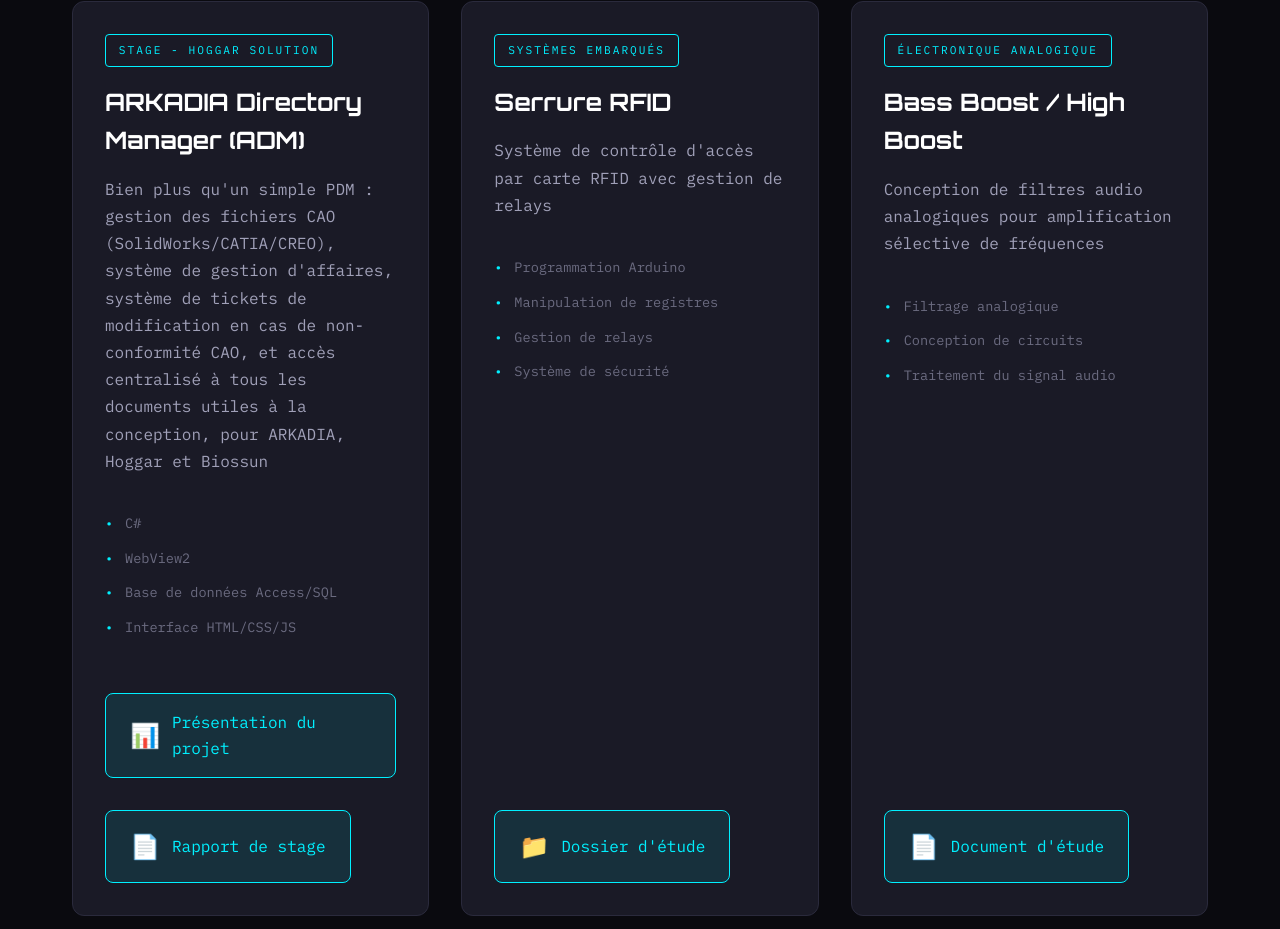
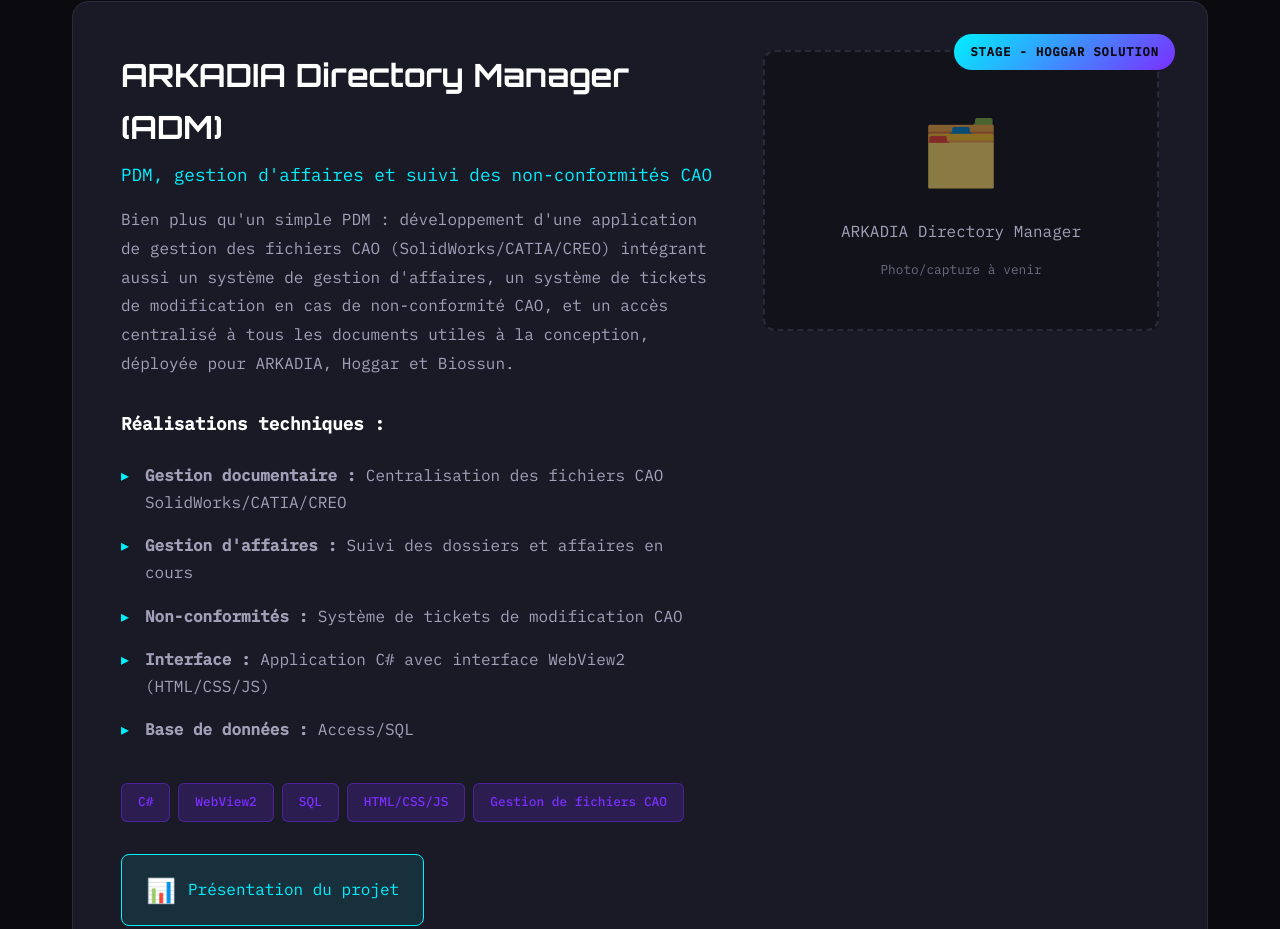
Before and after one commit to qthivand/Portfolio, a website built with Vite: page index.html in a window 1280 px wide. Shown: the part 6556-7485 px from the top of the page. Built offline with nearby package versions, Linux system fonts and the light colour scheme.

Commit message:
Update index.html

```diff
--- a/index.html
+++ b/index.html
@@ -22,6 +22,7 @@
           <ul class="sous-menu">
             <li><a href="#boite-noire">Boîte Noire Moto</a></li>
             <li><a href="#bras-robot">Bras Robot</a></li>
+            <li><a href="#adm-pdm">ADM</a></li>
             <li><a href="#serrure-rfid">Serrure RFID</a></li>
             <li><a href="#bass-boost">Bass/High Boost</a></li>
             <li><a href="#autres-projets">Autres Projets</a></li>
@@ -416,17 +417,38 @@
       </div>
 
 
-      <div class="projects-grid">
-        <div class="project-card" id="adm-pdm">
-          <div class="project-label">Stage - Hoggar Solution</div>
+      <div class="featured-project" id="adm-pdm">
+        <div class="project-featured-badge">Stage - Hoggar Solution</div>
+        <div class="project-featured-content">
+          <div class="project-featured-text">
             <h3>ARKADIA Directory Manager (ADM)</h3>
-          <p>Bien plus qu'un simple PDM : gestion des fichiers CAO (SolidWorks/CATIA/CREO), système de gestion d'affaires, système de tickets de modification en cas de non-conformité CAO, et accès centralisé à tous les documents utiles à la conception, pour ARKADIA, Hoggar et Biossun</p>
-          <ul class="project-tech-list">
-            <li>C#</li>
-            <li>WebView2</li>
-            <li>Base de données Access/SQL</li>
-            <li>Interface HTML/CSS/JS</li>
+            <p class="project-subtitle">PDM, gestion d'affaires et suivi des non-conformités CAO</p>
+            <p class="project-description">
+              Bien plus qu'un simple PDM : développement d'une application de gestion des fichiers CAO
+              (SolidWorks/CATIA/CREO) intégrant aussi un système de gestion d'affaires, un système de tickets
+              de modification en cas de non-conformité CAO, et un accès centralisé à tous les documents utiles
+              à la conception, déployée pour ARKADIA, Hoggar et Biossun.
+            </p>
+
+            <div class="project-features">
+              <h4>Réalisations techniques :</h4>
+              <ul>
+                <li><strong>Gestion documentaire :</strong> Centralisation des fichiers CAO SolidWorks/CATIA/CREO</li>
+                <li><strong>Gestion d'affaires :</strong> Suivi des dossiers et affaires en cours</li>
+                <li><strong>Non-conformités :</strong> Système de tickets de modification CAO</li>
+                <li><strong>Interface :</strong> Application C# avec interface WebView2 (HTML/CSS/JS)</li>
+                <li><strong>Base de données :</strong> Access/SQL</li>
               </ul>
+            </div>
+
+            <div class="tech-stack">
+              <span class="tech-tag">C#</span>
+              <span class="tech-tag">WebView2</span>
+              <span class="tech-tag">SQL</span>
+              <span class="tech-tag">HTML/CSS/JS</span>
+              <span class="tech-tag">Gestion de fichiers CAO</span>
+            </div>
+
             <div class="project-docs">
               <a href="https://docs.google.com/presentation/d/14yKzUr9mFe1CJOTjsUNvW2CsrYt_LciZHV3tyeDbNYo/edit?usp=sharing" target="_blank" class="doc-link">
                 <span class="doc-icon">📊</span>
@@ -441,6 +463,17 @@
             </div>
           </div>
 
+          <div class="project-featured-visual">
+            <div class="visual-placeholder">
+              <div class="placeholder-icon">🗂️</div>
+              <p>ARKADIA Directory Manager</p>
+              <small>Photo/capture à venir</small>
+            </div>
+          </div>
+        </div>
+      </div>
+
+      <div class="projects-grid">
         <div class="project-card" id="serrure-rfid">
           <div class="project-label">Systèmes Embarqués</div>
           <h3>Serrure RFID</h3>
```
Lines whose indentation alone changed are shown as unchanged.
